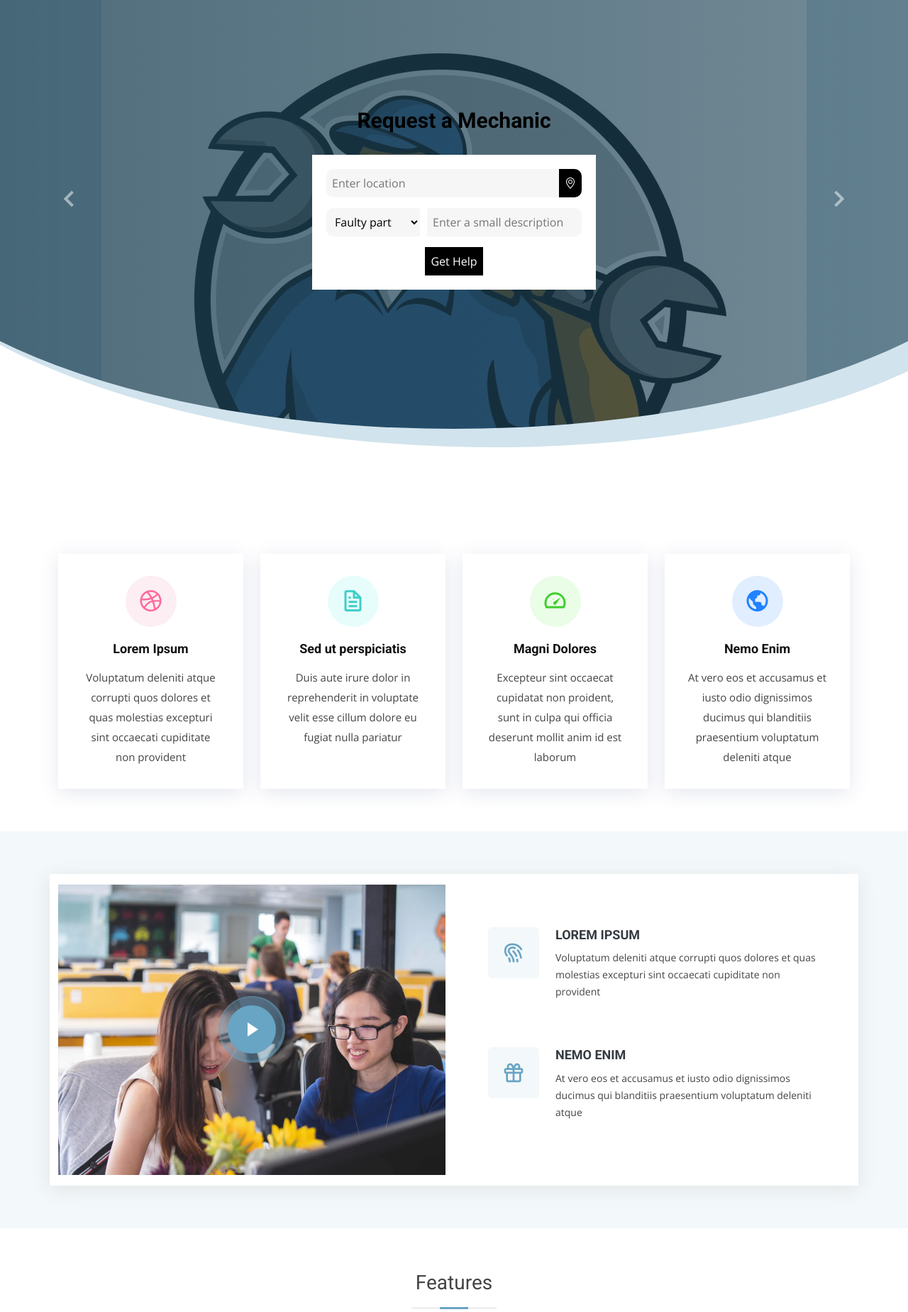
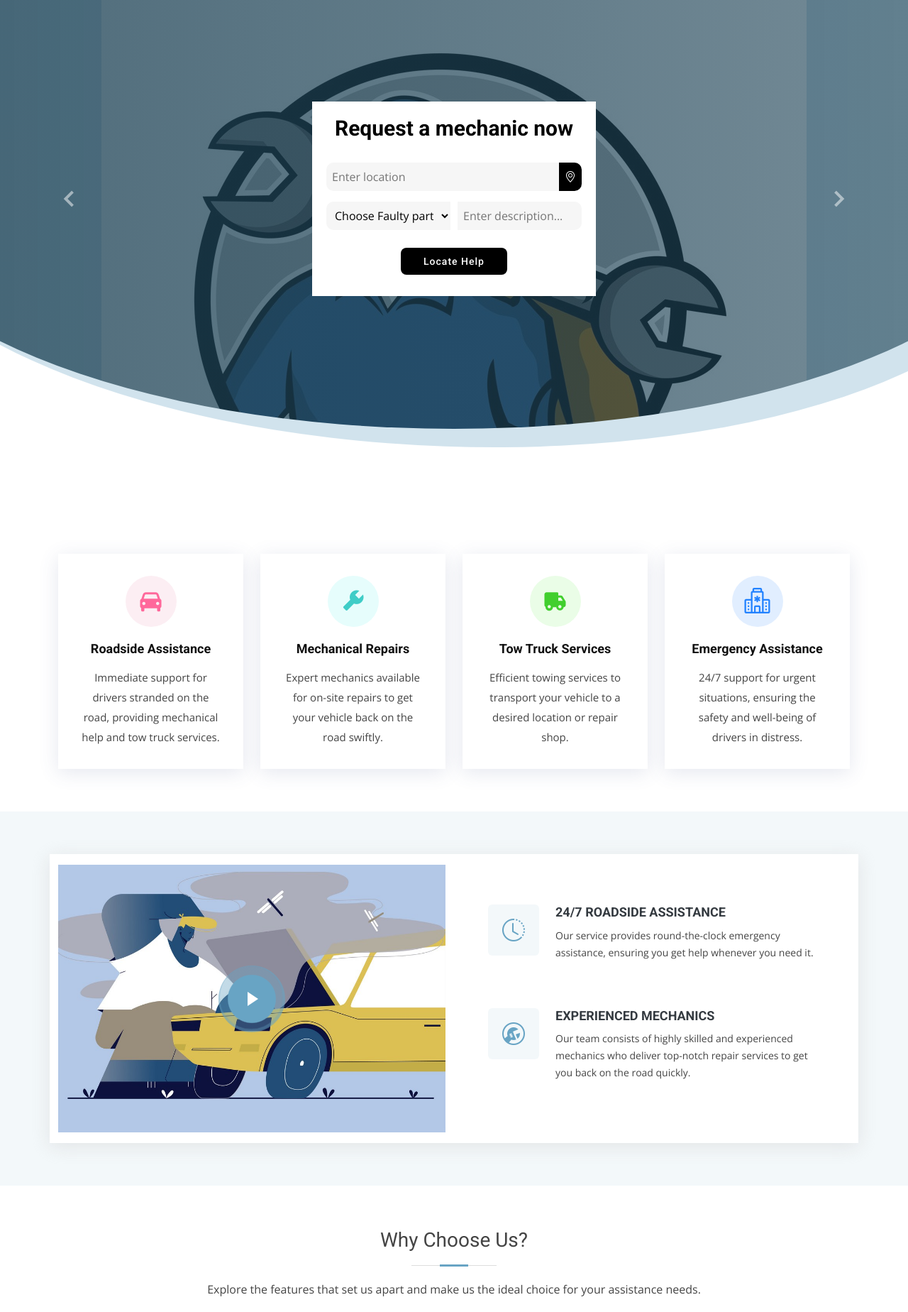
Before and after one commit to 0sugo/mechanicall, a Django app: page / in a window 1280 px wide. Shown: the part 80-1928 px from the top of the page at 71% size. Run offline with Django 4.2, Linux system fonts and the light colour scheme; some libraries are stand-ins or nearby versions.

Commit message:
modify sections in index.html

```diff
--- a/templates/index.html
+++ b/templates/index.html
@@ -86,33 +86,34 @@
         <!-- Slide 1 -->
         <div class="carousel-item active">
             <div class="carousel-container">
-                <h2 class="animate__animated animate__fadeInDown">Request a <span>Mechanic</span></h2>
-                {#          <p class="animate__animated animate__fadeInUp">Ut velit est quam dolor ad a aliquid qui aliquid. Sequi ea ut et est quaerat sequi nihil ut aliquam. Occaecati alias dolorem mollitia ut. Similique ea voluptatem. Esse doloremque accusamus repellendus deleniti vel. Minus et tempore modi architecto.</p>#}
-                {#          <a href="" class="btn-get-started animate__animated animate__fadeInUp">Read More</a>#}
                 <form class="mech-form">
+                    <h2 class="animate__animated animate__fadeInDown">Request a <span>mechanic now</span></h2>
+
                     <div class="animate__animated animate__fadeInUp">
                         <div class="flexer">
                             {#                <label for="location" class="left-curve"></label>#}
                             <input type="text" name="location" id="location" placeholder="Enter location"
                                    class="left-curve splitter">
                             {#                <button class="right-curve">Current location</button>#}
-                            <button class="icon-inside-input"><i class="bi bi-geo-alt"></i></button>
+                            <button class="icon-inside-input "><i class="bi bi-geo-alt"></i></button>
                         </div>
 
                         <div class="flexer">
                             {#                <label for="issues" class="left-curve"></label>#}
                             <select name="issues" id="issues" class="left-curve splitter2">
-                                <option value="" disabled selected>Faulty part</option>
+                                <option value="" disabled selected>Choose Faulty part</option>
                                 <option value="tyre">Tyre</option>
                                 <option value="engine">Engine</option>
                                 <option value="transmission">Transmission</option>
                                 <option value="cooling system">Cooling system</option>
+                                <option value="cooling system">Electric circuit</option>
                             </select>
                             {#                <label for="description" class="right-curve"></label>#}
                             <input type="text" name="description" id="description"
-                                   placeholder="Enter a small description" class="right-curve">
+                                   placeholder="Enter description..." class="right-curve splitter2">
                         </div>
-                        <button type="submit">Get Help</button>
+                        <button type="submit" class="btn-get-started animate__animated animate__fadeInUp">Locate Help
+                        </button>
                     </div>
                 </form>
             </div>
@@ -121,12 +122,24 @@
         <!-- Slide 2 -->
         <div class="carousel-item">
             <div class="carousel-container">
-                <h2 class="animate__animated animate__fadeInDown">Request a <span>Tow-Truck</span></h2>
-                <p class="animate__animated animate__fadeInUp">Ut velit est quam dolor ad a aliquid qui aliquid. Sequi
-                    ea ut et est quaerat sequi nihil ut aliquam. Occaecati alias dolorem mollitia ut. Similique ea
-                    voluptatem. Esse doloremque accusamus repellendus deleniti vel. Minus et tempore modi
-                    architecto.</p>
-                <a href="" class="btn-get-started animate__animated animate__fadeInUp">Read More</a>
+                <form class="mech-form">
+                    <h2 class="animate__animated animate__fadeInDown">Request a <span>tow-truck now</span></h2>
+
+                    <div class="animate__animated animate__fadeInUp">
+                        <div class="flexer">
+                            <input type="text" name="location" id="location" placeholder="Enter pick-up location"
+                                   class="left-curve splitter">
+                            <button class="icon-inside-input"><i class="bi bi-geo-alt"></i></button>
+                        </div>
+
+                        <div class="flexer">
+                            <input type="text" name="description" id="description"
+                                   placeholder="Enter destination" class="left-curve righter splitter">
+                        </div>
+                        <button type="submit" class="btn-get-started animate__animated animate__fadeInUp">Request now
+                        </button>
+                    </div>
+                </form>
             </div>
         </div>
 
@@ -155,174 +168,156 @@
     <!-- ======= Services Section ======= -->
     <section class="services">
         <div class="container">
+            <div class="row">
 
-            <div class="row">
                 <div class="col-md-6 col-lg-3 d-flex align-items-stretch" data-aos="fade-up">
                     <div class="icon-box icon-box-pink">
-                        <div class="icon"><i class="bx bxl-dribbble"></i></div>
-                        <h4 class="title"><a href="">Lorem Ipsum</a></h4>
-                        <p class="description">Voluptatum deleniti atque corrupti quos dolores et quas molestias
-                            excepturi sint occaecati cupiditate non provident</p>
+                        <div class="icon"><i class="bx bxs-car"></i></div>
+                        <h4 class="title"><a href="#">Roadside Assistance</a></h4>
+                        <p class="description">Immediate support for drivers stranded on the road, providing mechanical
+                            help and tow truck services.</p>
                     </div>
                 </div>
 
                 <div class="col-md-6 col-lg-3 d-flex align-items-stretch" data-aos="fade-up" data-aos-delay="100">
                     <div class="icon-box icon-box-cyan">
-                        <div class="icon"><i class="bx bx-file"></i></div>
-                        <h4 class="title"><a href="">Sed ut perspiciatis</a></h4>
-                        <p class="description">Duis aute irure dolor in reprehenderit in voluptate velit esse cillum
-                            dolore eu fugiat nulla pariatur</p>
+                        <div class="icon"><i class="bx bxs-wrench"></i></div>
+                        <h4 class="title"><a href="#">Mechanical Repairs</a></h4>
+                        <p class="description">Expert mechanics available for on-site repairs to get your vehicle back
+                            on the road swiftly.</p>
                     </div>
                 </div>
 
                 <div class="col-md-6 col-lg-3 d-flex align-items-stretch" data-aos="fade-up" data-aos-delay="200">
                     <div class="icon-box icon-box-green">
-                        <div class="icon"><i class="bx bx-tachometer"></i></div>
-                        <h4 class="title"><a href="">Magni Dolores</a></h4>
-                        <p class="description">Excepteur sint occaecat cupidatat non proident, sunt in culpa qui officia
-                            deserunt mollit anim id est laborum</p>
+                        <div class="icon"><i class="bx bxs-truck"></i></div>
+                        <h4 class="title"><a href="#">Tow Truck Services</a></h4>
+                        <p class="description">Efficient towing services to transport your vehicle to a desired location
+                            or repair shop.</p>
                     </div>
                 </div>
 
                 <div class="col-md-6 col-lg-3 d-flex align-items-stretch" data-aos="fade-up" data-aos-delay="200">
                     <div class="icon-box icon-box-blue">
-                        <div class="icon"><i class="bx bx-world"></i></div>
-                        <h4 class="title"><a href="">Nemo Enim</a></h4>
-                        <p class="description">At vero eos et accusamus et iusto odio dignissimos ducimus qui blanditiis
-                            praesentium voluptatum deleniti atque</p>
+                        <div class="icon"><i class="bi bi-hospital"></i></div>
+                        <h4 class="title"><a href="#">Emergency Assistance</a></h4>
+                        <p class="description">24/7 support for urgent situations, ensuring the safety and well-being of
+                            drivers in distress.</p>
                     </div>
                 </div>
-
             </div>
-
         </div>
-    </section><!-- End Services Section -->
+    </section>
+    <!-- End Services Section -->
 
     <!-- ======= Why Us Section ======= -->
-    <section class="why-us section-bg" data-aos="fade-up" date-aos-delay="200">
+    <section class="why-us section-bg" data-aos="fade-up" data-aos-delay="200">
         <div class="container">
-
             <div class="row">
                 <div class="col-lg-6 video-box">
-                    <img src="{% static 'assets/img/why-us.jpg' %}" class="img-fluid" alt="">
-                    <a href="https://www.youtube.com/watch?v=jDDaplaOz7Q" class="venobox play-btn mb-4"
+                    <img src="{% static 'assets/img/mechanic-vector.jpg' %}" class="img-fluid" alt="">
+                    <a href="https://youtu.be/VUgXx8C1iuQ?si=2ztl700yEJXew-7b" class="venobox play-btn mb-4"
                        data-vbtype="video" data-autoplay="true"></a>
                 </div>
 
                 <div class="col-lg-6 d-flex flex-column justify-content-center p-5">
-
                     <div class="icon-box">
-                        <div class="icon"><i class="bx bx-fingerprint"></i></div>
-                        <h4 class="title"><a href="">Lorem Ipsum</a></h4>
-                        <p class="description">Voluptatum deleniti atque corrupti quos dolores et quas molestias
-                            excepturi sint occaecati cupiditate non provident</p>
+                        <div class="icon"><i class="bi bi-clock-history"></i></div>
+                        <h4 class="title"><a href="#">24/7 roadside Assistance</a></h4>
+                        <p class="description">Our service provides round-the-clock emergency assistance, ensuring you
+                            get help whenever you need it.</p>
                     </div>
 
                     <div class="icon-box">
-                        <div class="icon"><i class="bx bx-gift"></i></div>
-                        <h4 class="title"><a href="">Nemo Enim</a></h4>
-                        <p class="description">At vero eos et accusamus et iusto odio dignissimos ducimus qui blanditiis
-                            praesentium voluptatum deleniti atque</p>
+                        <div class="icon"><i class="bi bi-wrench-adjustable-circle"></i></div>
+                        <h4 class="title"><a href="#">Experienced Mechanics</a></h4>
+                        <p class="description">Our team consists of highly skilled and experienced mechanics who deliver
+                            top-notch repair services to get you back on the road quickly.</p>
                     </div>
 
                 </div>
             </div>
-
         </div>
-    </section><!-- End Why Us Section -->
+    </section>
+    <!-- End Why Us Section -->
 
     <!-- ======= Features Section ======= -->
     <section class="features">
         <div class="container">
 
             <div class="section-title">
-                <h2>Features</h2>
-                <p>Magnam dolores commodi suscipit. Necessitatibus eius consequatur ex aliquid fuga eum quidem. Sit sint
-                    consectetur velit. Quisquam quos quisquam cupiditate. Et nemo qui impedit suscipit alias ea. Quia
-                    fugiat sit in iste officiis commodi quidem hic quas.</p>
+                <h2>Why Choose Us?</h2>
+                <p>Explore the features that set us apart and make us the ideal choice for your assistance needs.</p>
             </div>
 
             <div class="row" data-aos="fade-up">
                 <div class="col-md-5">
-                    <img src="{% static 'assets/img/features-1.svg' %}" class="img-fluid" alt="">
+                    <img src="{% static 'assets/img/mech-run.jpg' %}" class="img-fluid" alt="">
                 </div>
                 <div class="col-md-7 pt-4">
-                    <h3>Voluptatem dignissimos provident quasi corporis voluptates sit assumenda.</h3>
+                    <h3>Quick Response Time</h3>
                     <p class="fst-italic">
-                        Lorem ipsum dolor sit amet, consectetur adipiscing elit, sed do eiusmod tempor incididunt ut
-                        labore et dolore
-                        magna aliqua.
+                        Our rapid response ensures that help is on the way when you need it the most.
                     </p>
                     <ul>
-                        <li><i class="bi bi-check"></i> Ullamco laboris nisi ut aliquip ex ea commodo consequat.</li>
-                        <li><i class="bi bi-check"></i> Duis aute irure dolor in reprehenderit in voluptate velit.</li>
+                        <li><i class="bi bi-check"></i> Swift assistance within minutes of your call.</li>
+                        <li><i class="bi bi-check"></i> 24/7 availability for emergencies.</li>
                     </ul>
                 </div>
             </div>
 
             <div class="row" data-aos="fade-up">
                 <div class="col-md-5 order-1 order-md-2">
-                    <img src="{% static 'assets/img/features-2.svg' %}" class="img-fluid" alt="">
+                    <img src="{% static 'assets/img/quality-mech.jpg' %}" class="img-fluid" alt="">
                 </div>
                 <div class="col-md-7 pt-5 order-2 order-md-1">
-                    <h3>Corporis temporibus maiores provident</h3>
+                    <h3>Expert Mechanics at Your Service</h3>
                     <p class="fst-italic">
-                        Lorem ipsum dolor sit amet, consectetur adipiscing elit, sed do eiusmod tempor incididunt ut
-                        labore et dolore
-                        magna aliqua.
+                        Skilled and certified mechanics ready to tackle any repair challenge.
                     </p>
                     <p>
-                        Ullamco laboris nisi ut aliquip ex ea commodo consequat. Duis aute irure dolor in reprehenderit
-                        in voluptate
-                        velit esse cillum dolore eu fugiat nulla pariatur. Excepteur sint occaecat cupidatat non
-                        proident, sunt in
-                        culpa qui officia deserunt mollit anim id est laborum
+                        Our team is equipped to handle on-the-spot repairs, ensuring your vehicle is back on the road
+                        without delay.
                     </p>
                 </div>
             </div>
 
             <div class="row" data-aos="fade-up">
                 <div class="col-md-5">
-                    <img src="{% static 'assets/img/features-3.svg' %}" class="img-fluid" alt="">
+                    <img src="{% static 'assets/img/compre.jpg' %}" class="img-fluid" alt="">
                 </div>
                 <div class="col-md-7 pt-5">
-                    <h3>Sunt consequatur ad ut est nulla consectetur reiciendis animi voluptas</h3>
-                    <p>Cupiditate placeat cupiditate placeat est ipsam culpa. Delectus quia minima quod. Sunt saepe odit
-                        aut quia voluptatem hic voluptas dolor doloremque.</p>
+                    <h3>Comprehensive Roadside Assistance</h3>
+                    <p>We go beyond towing - offering a range of roadside services for all types of vehicle issues.</p>
                     <ul>
-                        <li><i class="bi bi-check"></i> Ullamco laboris nisi ut aliquip ex ea commodo consequat.</li>
-                        <li><i class="bi bi-check"></i> Duis aute irure dolor in reprehenderit in voluptate velit.</li>
-                        <li><i class="bi bi-check"></i> Facilis ut et voluptatem aperiam. Autem soluta ad fugiat.</li>
+                        <li><i class="bi bi-check"></i> Jump-starts, tire changes, and fuel delivery.</li>
+                        <li><i class="bi bi-check"></i> Assistance with lockouts and lost keys.</li>
                     </ul>
                 </div>
             </div>
 
             <div class="row" data-aos="fade-up">
                 <div class="col-md-5 order-1 order-md-2">
-                    <img src="{% static 'assets/img/features-4.svg' %}" class="img-fluid" alt="">
+                    <img src="{% static 'assets/img/fair-trade.jpg' %}" class="img-fluid" alt="">
                 </div>
                 <div class="col-md-7 pt-5 order-2 order-md-1">
-                    <h3>Quas et necessitatibus eaque impedit ipsum animi consequatur incidunt in</h3>
+                    <h3>Transparent Pricing</h3>
                     <p class="fst-italic">
-                        Lorem ipsum dolor sit amet, consectetur adipiscing elit, sed do eiusmod tempor incididunt ut
-                        labore et dolore
-                        magna aliqua.
+                        No hidden fees - clear and transparent pricing for all our services.
                     </p>
                     <p>
-                        Ullamco laboris nisi ut aliquip ex ea commodo consequat. Duis aute irure dolor in reprehenderit
-                        in voluptate
-                        velit esse cillum dolore eu fugiat nulla pariatur. Excepteur sint occaecat cupidatat non
-                        proident, sunt in
-                        culpa qui officia deserunt mollit anim id est laborum
+                        You'll always know what to expect, with no surprises when it comes to the cost of our
+                        assistance.
                     </p>
                 </div>
             </div>
 
         </div>
-    </section><!-- End Features Section -->
+    </section>
+
+    <!-- End Features Section -->
 
 </main><!-- End #main -->
-
 <!-- ======= Footer ======= -->
 <footer id="footer" data-aos="fade-up" data-aos-easing="ease-in-out" data-aos-duration="500">
 
@@ -330,12 +325,13 @@
         <div class="container">
             <div class="row">
                 <div class="col-lg-6">
-                    <h4>Our Newsletter</h4>
-                    <p>Tamen quem nulla quae legam multos aute sint culpa legam noster magna</p>
+                    <h4>Subscribe to Our Newsletter</h4>
+                    <p>Stay updated with our latest news and services by subscribing to our newsletter.</p>
                 </div>
                 <div class="col-lg-6">
                     <form action="" method="post">
-                        <input type="email" name="email"><input type="submit" value="Subscribe">
+                        <input type="email" name="email" placeholder="Enter your email">
+                        <input type="submit" value="Subscribe">
                     </form>
                 </div>
             </div>
@@ -347,43 +343,39 @@
             <div class="row">
 
                 <div class="col-lg-3 col-md-6 footer-links">
-                    <h4>Useful Links</h4>
+                    <h4>Quick Links</h4>
                     <ul>
                         <li><i class="bx bx-chevron-right"></i> <a href="#">Home</a></li>
-                        <li><i class="bx bx-chevron-right"></i> <a href="#">About us</a></li>
+                        <li><i class="bx bx-chevron-right"></i> <a href="#">About Us</a></li>
                         <li><i class="bx bx-chevron-right"></i> <a href="#">Services</a></li>
-                        <li><i class="bx bx-chevron-right"></i> <a href="#">Terms of service</a></li>
-                        <li><i class="bx bx-chevron-right"></i> <a href="#">Privacy policy</a></li>
+                        <li><i class="bx bx-chevron-right"></i> <a href="#">Contact</a></li>
                     </ul>
                 </div>
 
                 <div class="col-lg-3 col-md-6 footer-links">
-                    <h4>Our Services</h4>
+                    <h4>Services</h4>
                     <ul>
-                        <li><i class="bx bx-chevron-right"></i> <a href="#">Web Design</a></li>
-                        <li><i class="bx bx-chevron-right"></i> <a href="#">Web Development</a></li>
-                        <li><i class="bx bx-chevron-right"></i> <a href="#">Product Management</a></li>
-                        <li><i class="bx bx-chevron-right"></i> <a href="#">Marketing</a></li>
-                        <li><i class="bx bx-chevron-right"></i> <a href="#">Graphic Design</a></li>
+                        <li><i class="bx bx-chevron-right"></i> <a href="#">24/7 Emergency Assistance</a></li>
+                        <li><i class="bx bx-chevron-right"></i> <a href="#">On-Site Repairs</a></li>
+                        <li><i class="bx bx-chevron-right"></i> <a href="#">Roadside Assistance</a></li>
+                        <li><i class="bx bx-chevron-right"></i> <a href="#">Transparent Pricing</a></li>
                     </ul>
                 </div>
 
                 <div class="col-lg-3 col-md-6 footer-contact">
                     <h4>Contact Us</h4>
                     <p>
-                        A108 Adam Street <br>
-                        New York, NY 535022<br>
-                        United States <br><br>
-                        <strong>Phone:</strong> +1 5589 55488 55<br>
-                        <strong>Email:</strong> info@example.com<br>
+                        P.O. Box 12345-00100 <br>
+                        Nairobi, Kenya <br><br>
+                        <strong>Phone:</strong> +254 712 345 678<br>
+                        <strong>Email:</strong> info@mechanicall.co.ke<br>
                     </p>
-
                 </div>
 
                 <div class="col-lg-3 col-md-6 footer-info">
-                    <h3>About Moderna</h3>
-                    <p>Cras fermentum odio eu feugiat lide par naso tierra. Justo eget nada terra videa magna derita
-                        valies darta donna mare fermentum iaculis eu non diam phasellus.</p>
+                    <h4>About Us</h4>
+                    <p>Providing reliable assistance for drivers in need. Your safety and satisfaction are our
+                        priorities.</p>
                     <div class="social-links mt-3">
                         <a href="#" class="twitter"><i class="bx bxl-twitter"></i></a>
                         <a href="#" class="facebook"><i class="bx bxl-facebook"></i></a>
@@ -398,17 +390,15 @@
 
     <div class="container">
         <div class="copyright">
-            &copy; Copyright <strong><span>Moderna</span></strong>. All Rights Reserved
+            &copy; Copyright <strong><span>MECHANICALL</span></strong>. All Rights Reserved
         </div>
         <div class="credits">
-            <!-- All the links in the footer should remain intact. -->
-            <!-- You can delete the links only if you purchased the pro version. -->
-            <!-- Licensing information: https://bootstrapmade.com/license/ -->
-            <!-- Purchase the pro version with working PHP/AJAX contact form: https://bootstrapmade.com/free-bootstrap-template-corporate-moderna/ -->
-            Designed by <a href="https://bootstrapmade.com/">BootstrapMade</a>
+            Designed with ❤️ by <a href="https://github.com/0sugo/">Osugo</a>
         </div>
+
     </div>
-</footer><!-- End Footer -->
+</footer>
+
 
 <a href="#" class="back-to-top d-flex align-items-center justify-content-center"><i
         class="bi bi-arrow-up-short"></i></a>
```
